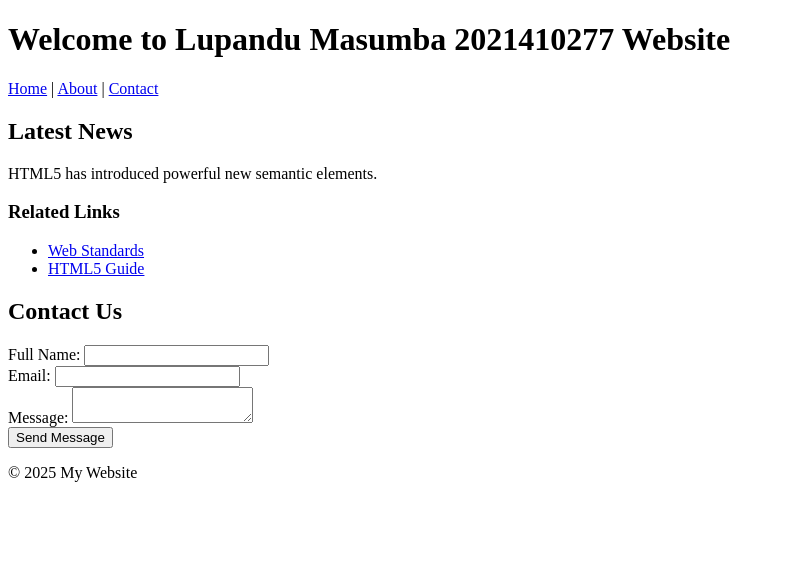
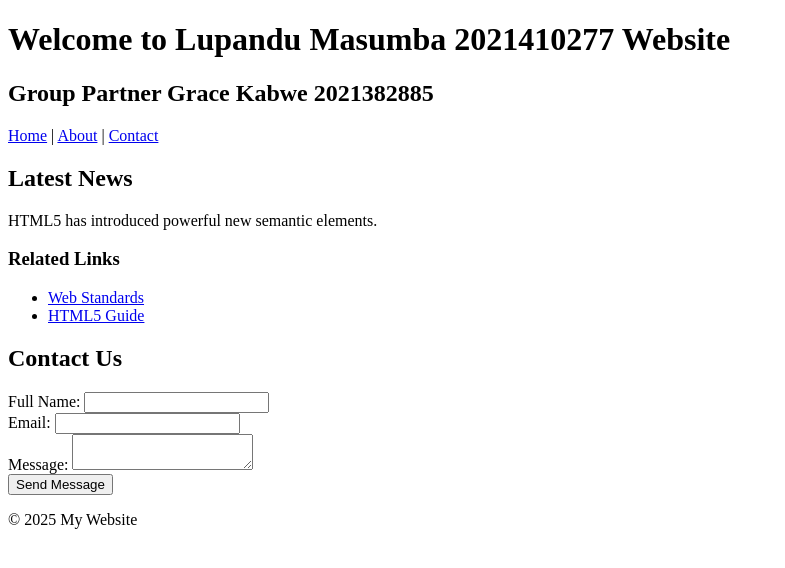
Before and after one commit to LupanduTM/lab2-html, a plain HTML site: page index.html in a window 1280 px wide. Shown: the whole page, without its empty margins (0-785 px from the left). Drawn offline with Linux system fonts and the light colour scheme.

Commit message:
Added partner name and computer number

```diff
--- a/index.html
+++ b/index.html
@@ -8,6 +8,7 @@
 <body>
     <header>
         <h1>Welcome to Lupandu Masumba 2021410277 Website</h1>
+        <h2>Group Partner Grace Kabwe 2021382885</h2>
         <nav>
             <a href="#">Home</a> |
             <a href="#">About</a> |
```
